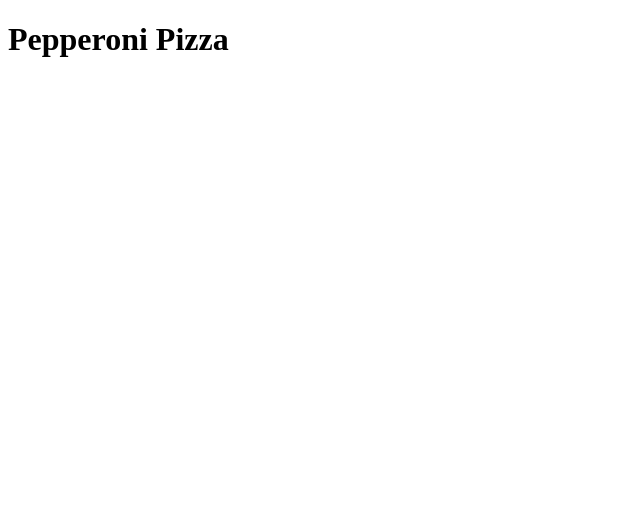
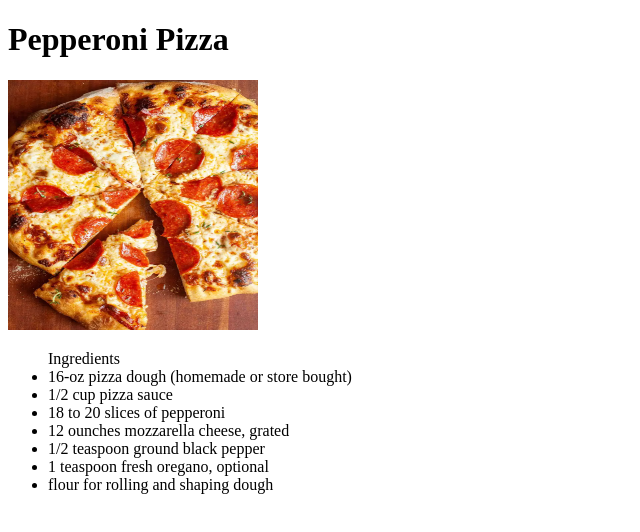
Before and after one commit to zukb0t/odin-recipes, a plain HTML site: page recipes/pizza.html in a window 1280 px wide. Shown: the whole page, without its empty margins (0-640 px from the left). Drawn offline with Linux system fonts and the light colour scheme.

Commit message:
added recipe list to pizza and included a picture.

```diff
--- a/recipes/pizza.html
+++ b/recipes/pizza.html
@@ -1,4 +1,5 @@
 <!DOCTYPE html>
+
 <html lang="en">
 <head>
     <meta charset="UTF-8">
@@ -8,6 +9,17 @@
 <body>
 
     <h1>Pepperoni Pizza</h1>
+    <img src = "pepperoni_pizza.jpg" height = "250" width = 250>
+    <ul>Ingredients
+        <li>16-oz pizza dough (homemade or store bought)</li>
+        <li>1/2 cup pizza sauce</li>
+        <li>18 to 20 slices of pepperoni</li>
+        <li>12 ounches mozzarella cheese, grated</li>
+        <li>1/2 teaspoon ground black pepper</li>
+        <li>1 teaspoon fresh oregano, optional</li>
+        <li>flour for rolling and shaping dough</li>
+    </ul>
+
 
 </body>
 </html>
```
Also changed, not shown: recipes/pepperoni_pizza.jpg (added).
